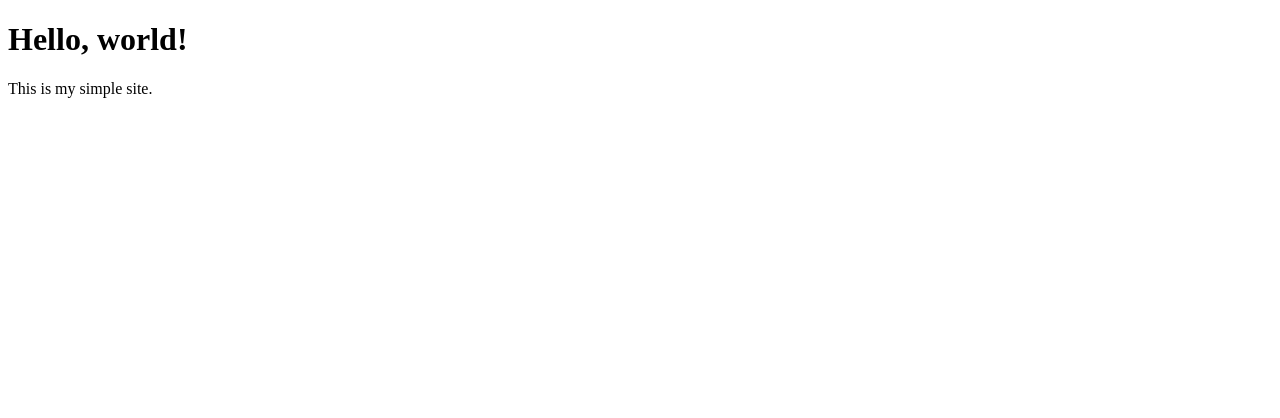
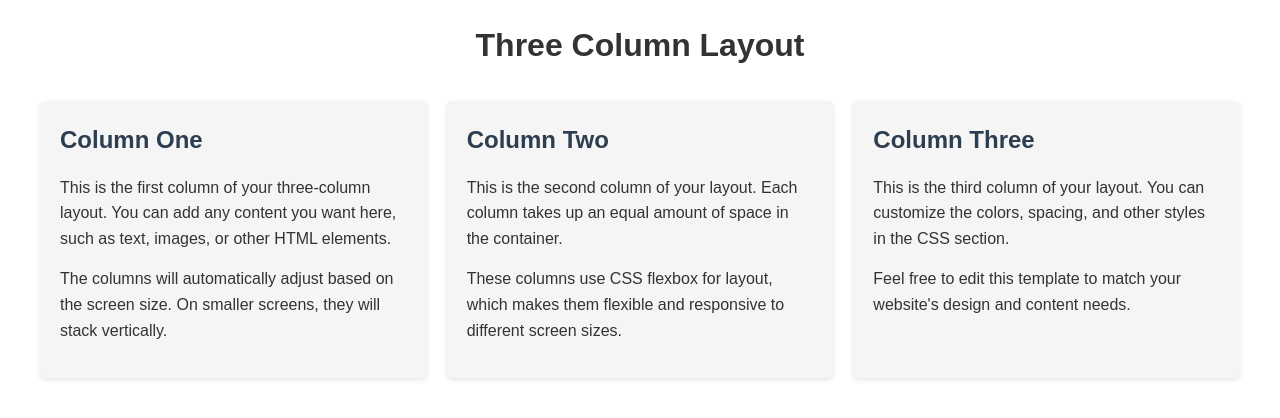
Before and after one commit to PMCrawford/PMCrawford.github.io, a plain HTML site: page index.html in a window 1280 px wide. Drawn offline with Linux system fonts and the light colour scheme.

Commit message:
Update index.html

```diff
--- a/index.html
+++ b/index.html
@@ -1,10 +1,82 @@
 <!DOCTYPE html>
-<html>
+<html lang="en">
 <head>
-  <title>PMCrawford's Page</title>
+    <meta charset="UTF-8">
+    <meta name="viewport" content="width=device-width, initial-scale=1.0">
+    <title>Three Column Layout</title>
+    <style>
+        * {
+            box-sizing: border-box;
+            margin: 0;
+            padding: 0;
+        }
+
+        body {
+            font-family: Arial, sans-serif;
+            line-height: 1.6;
+            color: #333;
+            padding: 20px;
+        }
+
+        .container {
+            display: flex;
+            flex-wrap: wrap;
+            gap: 20px;
+            max-width: 1200px;
+            margin: 0 auto;
+        }
+
+        .column {
+            flex: 1;
+            min-width: 250px;
+            padding: 20px;
+            background-color: #f5f5f5;
+            border-radius: 5px;
+            box-shadow: 0 2px 5px rgba(0,0,0,0.1);
+        }
+
+        h2 {
+            margin-bottom: 15px;
+            color: #2c3e50;
+        }
+
+        p {
+            margin-bottom: 15px;
+        }
+
+        /* Responsive adjustments */
+        @media (max-width: 768px) {
+            .container {
+                flex-direction: column;
+            }
+
+            .column {
+                width: 100%;
+            }
+        }
+    </style>
 </head>
 <body>
-  <h1>Hello, world!</h1>
-  <p>This is my simple site.</p>
+    <h1 style="text-align: center; margin-bottom: 30px;">Three Column Layout</h1>
+
+    <div class="container">
+        <div class="column">
+            <h2>Column One</h2>
+            <p>This is the first column of your three-column layout. You can add any content you want here, such as text, images, or other HTML elements.</p>
+            <p>The columns will automatically adjust based on the screen size. On smaller screens, they will stack vertically.</p>
+        </div>
+
+        <div class="column">
+            <h2>Column Two</h2>
+            <p>This is the second column of your layout. Each column takes up an equal amount of space in the container.</p>
+            <p>These columns use CSS flexbox for layout, which makes them flexible and responsive to different screen sizes.</p>
+        </div>
+
+        <div class="column">
+            <h2>Column Three</h2>
+            <p>This is the third column of your layout. You can customize the colors, spacing, and other styles in the CSS section.</p>
+            <p>Feel free to edit this template to match your website's design and content needs.</p>
+        </div>
+    </div>
 </body>
 </html>
```
